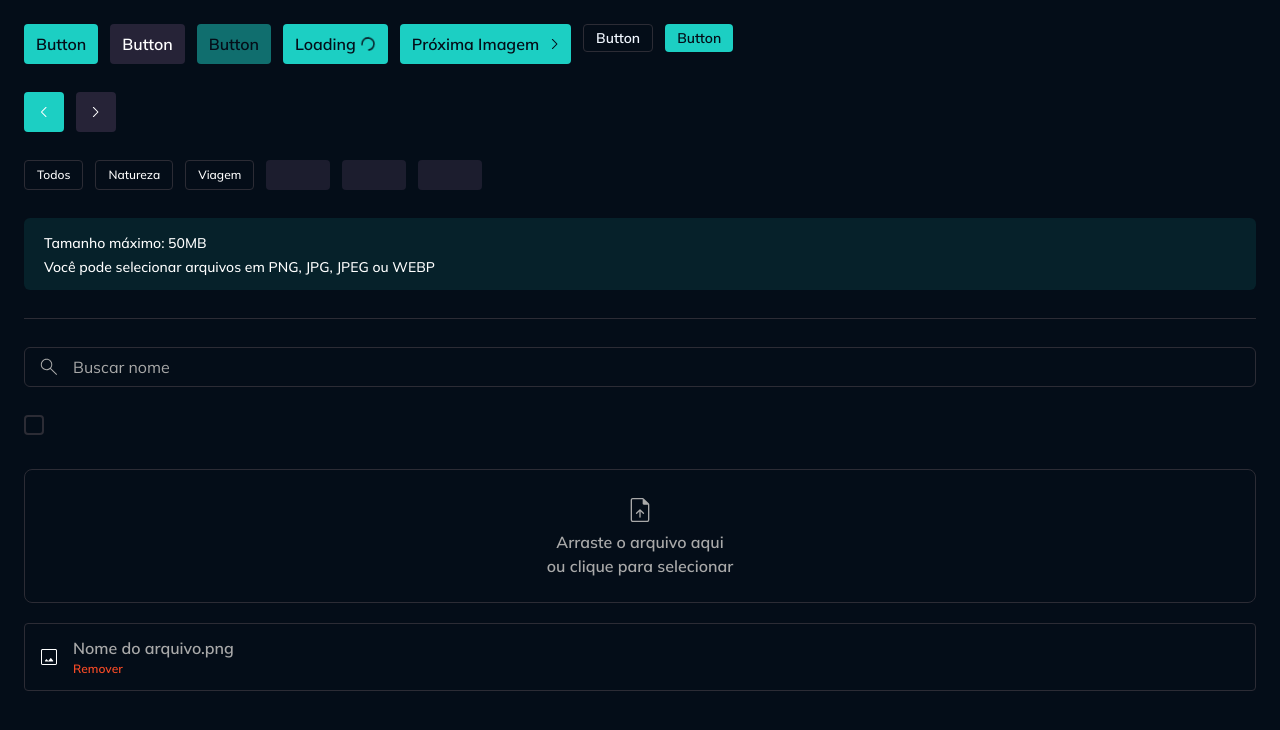
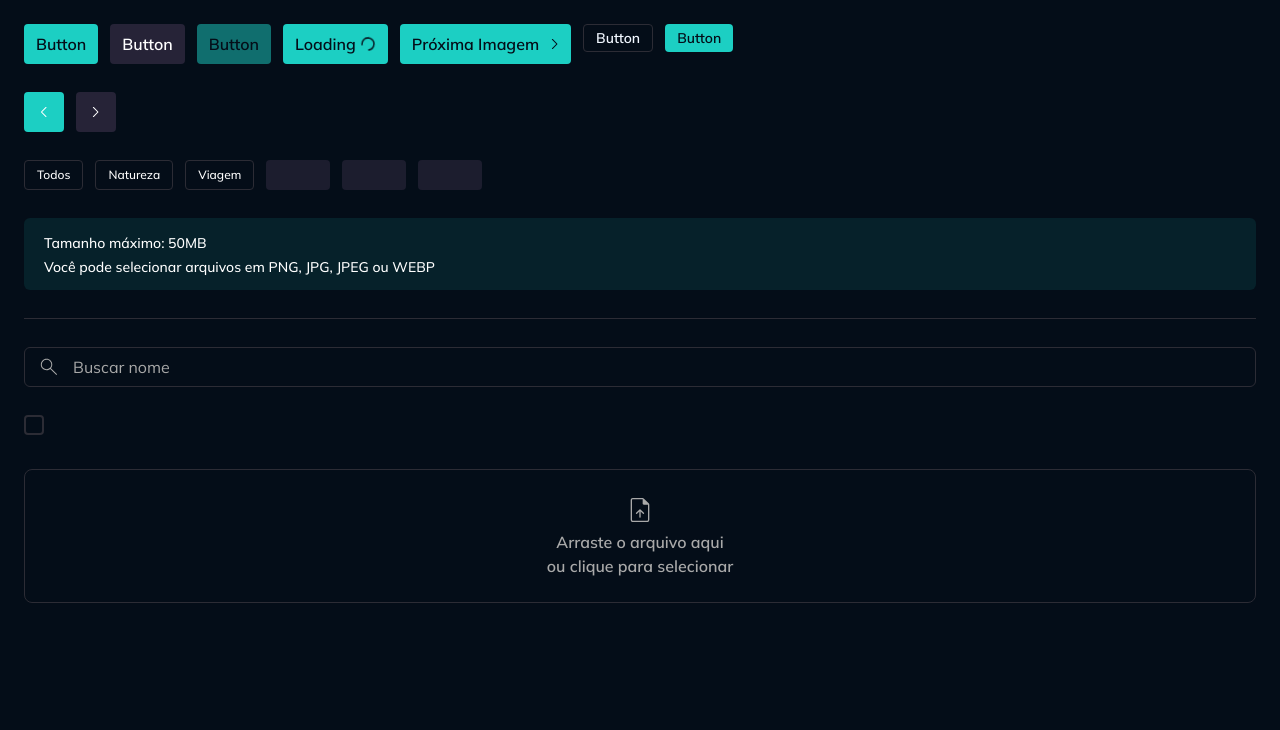
Before and after one commit to guilchaves/rocketseat-react, a React (Vite) app in the folder 5-gallery-plus/: page / in a window 1280 px wide. Shown: the top 730 px of the page. Built offline with nearby package versions, Linux system fonts and the light colour scheme.

Commit message:
chore(gallery): adiciona componente InputSingleFile e ImageFilePreview

```diff
--- a/5-gallery-plus/package.json
+++ b/5-gallery-plus/package.json
@@ -16,11 +16,13 @@
     "@fastify/cors": "8.5.0",
     "@fastify/multipart": "^8.0.0",
     "@fastify/static": "^7.0.0",
+    "@hookform/resolvers": "^5.2.2",
     "@tailwindcss/vite": "^4.1.10",
     "classnames": "^2.5.1",
     "fastify": "^4.24.3",
     "react": "^19.1.0",
     "react-dom": "^19.1.0",
+    "react-hook-form": "^7.66.1",
     "tailwind-variants": "^1.0.0",
     "tailwindcss": "^4.1.10",
     "zod": "^3.22.4"
--- a/5-gallery-plus/src/App.tsx
+++ b/5-gallery-plus/src/App.tsx
@@ -9,8 +9,14 @@
 import SearchIcon from "./assets/icons/search.svg?react";
 import InputCheckbox from "./components/input-checkbox";
 import InputSingleFile from "./components/input-single-file";
+import { useForm } from "react-hook-form";
+import ImageFilePreview from "./components/image-file-preview";
 
 export default function App() {
+  const form = useForm();
+  const file = form.watch("file");
+  const fileSrc = file?.[0] ? URL.createObjectURL(file[0]) : undefined;
+
   return (
     <div className="grid gap-7 p-6">
       <div className="flex gap-3">
@@ -61,9 +67,14 @@
         <InputCheckbox />
       </div>
       <div>
-        <InputSingleFile />
+        <InputSingleFile
+          form={form}
+          allowedExtensions={["png", "jpg", "jpeg", "webp"]}
+          maxFileSizeInMB={50}
+          replaceBy={<ImageFilePreview src={fileSrc} alt="Imagem" />}
+          {...form.register("file")}
+        />
       </div>
-
     </div>
   );
 }
--- /dev/null
+++ b/5-gallery-plus/src/components/image-file-preview.tsx
@@ -0,0 +1,31 @@
+import type React from "react";
+import { tv } from "tailwind-variants";
+
+export const imageFilePreviewVariants = tv({
+  base: `
+    rounded-lg overflow-hidden
+    `,
+});
+
+export const imageFilePreviewImageVariants = tv({
+  base: "w-full h-full object-cover",
+});
+
+interface ImageFilePreviewProps extends React.ComponentProps<"img"> {
+  imageClassName?: string;
+}
+
+export default function ImageFilePreview({
+  className,
+  imageClassName,
+  ...props
+}: ImageFilePreviewProps) {
+  return (
+    <div className={imageFilePreviewVariants({ className })}>
+      <img
+        className={imageFilePreviewImageVariants({ className: imageClassName })}
+        {...props}
+      />
+    </div>
+  );
+}
--- a/5-gallery-plus/src/components/input-single-file.tsx
+++ b/5-gallery-plus/src/components/input-single-file.tsx
@@ -1,3 +1,5 @@
+import React from "react";
+import { useWatch } from "react-hook-form";
 import { tv, type VariantProps } from "tailwind-variants";
 import FileImageIcon from "../assets/icons/image.svg?react";
 import UploadFileIcon from "../assets/icons/upload-file.svg?react";
@@ -7,9 +9,9 @@
 export const inputSingleFileVariants = tv({
   base: `
     flex flex-col items-center justify-center w-full
-    border border-solid border-border-primary gap-1
-    group-hounded:border-border-active rounded-lg
-    transition
+    border border-solid border-border-primary
+  group-hover:border-border-active
+    rounded-lg gap-1 transition
   `,
   variants: {
     size: {
@@ -34,52 +36,105 @@
 });
 
 interface InputSingleFileProps
-  extends Omit<React.ComponentProps<"input">, "size">,
-  VariantProps<typeof inputSingleFileVariants> {
+  extends VariantProps<typeof inputSingleFileVariants>,
+  Omit<React.ComponentProps<"input">, "size"> {
+  // eslint-disable-next-line @typescript-eslint/no-explicit-any
+  form: any;
+  allowedExtensions: string[];
+  maxFileSizeInMB: number;
+  replaceBy: React.ReactNode;
   error?: React.ReactNode;
 }
 
-export default function InputSingleFile({ size, error }: InputSingleFileProps) {
+export default function InputSingleFile({
+  size,
+  error,
+  form,
+  allowedExtensions,
+  maxFileSizeInMB,
+  replaceBy,
+  ...props
+}: InputSingleFileProps) {
+  const formValues = useWatch({ control: form.control });
+  const name = props.name || "";
+  const formFile: File = React.useMemo(
+    () => formValues[name]?.[0],
+    [formValues, name],
+  );
+
+  const { fileExtension, fileSize } = React.useMemo(
+    () => ({
+      fileExtension: formFile?.name?.split(".")?.pop()?.toLowerCase() || "",
+      fileSize: formFile?.size || 0,
+    }),
+    [formFile],
+  );
+
+  function isValidExtension() {
+    return allowedExtensions.includes(fileExtension);
+  }
+
+  function isValidSize() {
+    return fileSize <= maxFileSizeInMB * 1024 * 1024;
+  }
+
+  function isValidFile() {
+    return isValidExtension() && isValidSize();
+  }
+
   return (
     <div>
+      {!formFile || !isValidFile() ? (
+        <>
           <div className="w-full relative group cursor-pointer">
             <input
               type="file"
-          className={`
-            absolute top-0 right-0 w-full h-full
-            opacity-0 cursor-pointer
-          `}
+              className="absolute top-0 right-0 w-full h-full opacity-0 cursor-pointer"
+              {...props}
             />
             <div className={inputSingleFileVariants({ size })}>
               <Icon
                 svg={UploadFileIcon}
                 className={inputSingleFileIconVariants({ size })}
               />
-          <Text variant="label-medium" className="text-placeholder text-center">
+              <Text
+                variant="label-medium"
+                className="text-placeholder text-center"
+              >
                 Arraste o arquivo aqui
                 <br />
                 ou clique para selecionar
               </Text>
             </div>
           </div>
+          <div className="flex flex-col gap-1 mt-1">
+            {formFile && !isValidExtension() && (
+              <Text variant="label-small" className="text-accent-red">
+                Extensão inválida. Tipos permitidos:{" "}
+                {allowedExtensions.join(", ")}
+              </Text>
+            )}
+            {formFile && !isValidSize() && (
+              <Text variant="label-small" className="text-accent-red">
+                Tamanho do arquivo excede o limite de {maxFileSizeInMB}MB
+              </Text>
+            )}
             {error && (
-        <Text variant="label-small" className="accent-accent-red">
+              <Text variant="label-small" className="text-accent-red">
                 Erro no campo
               </Text>
             )}
-
-      <div
-        className={`
-          flex gap-3 items-center
-          border border-solid border-border-primary
-          mt-5 p-3 rounded
-        `}
-      >
+          </div>
+        </>
+      ) : (
+        <>
+          {replaceBy}
+          <div className="flex gap-3 items-center border border-solid border-border-primary mt-5 p-3 rounded">
             <Icon svg={FileImageIcon} className="fill-white w-6 h-6" />
             <div className="flex flex-col">
               <div className="truncate max-w-80">
                 <Text variant="label-medium" className="text-placeholder">
-              Nome do arquivo.png
+                  {formFile.name}
                 </Text>
               </div>
               <div className="flex">
@@ -89,12 +144,17 @@
                     variant: "label-small",
                     className: "text-accent-red cursor-pointer hover:underline",
                   })}
+                  onClick={() => {
+                    form.setValue(name, undefined);
+                  }}
                 >
                   Remover
                 </button>
               </div>
             </div>
           </div>
+        </>
+      )}
     </div>
   );
 }
```
Also changed, not shown: 1 other file (tests, documents, lock files or other folders). Lines whose indentation alone changed are shown as unchanged.
